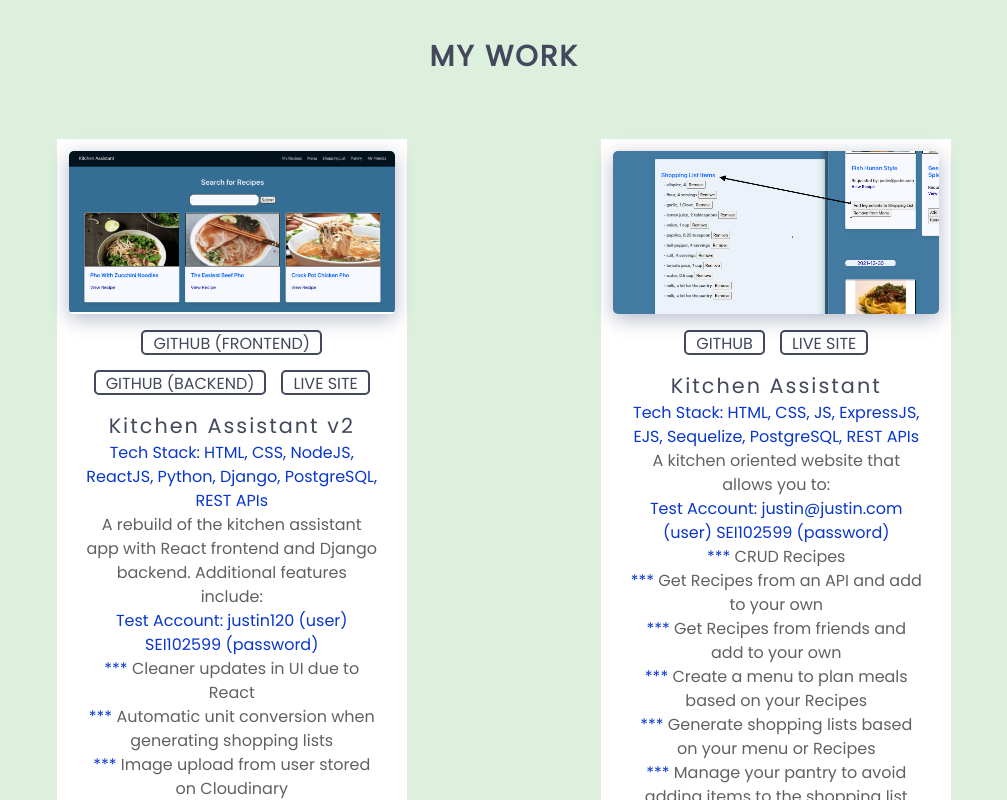
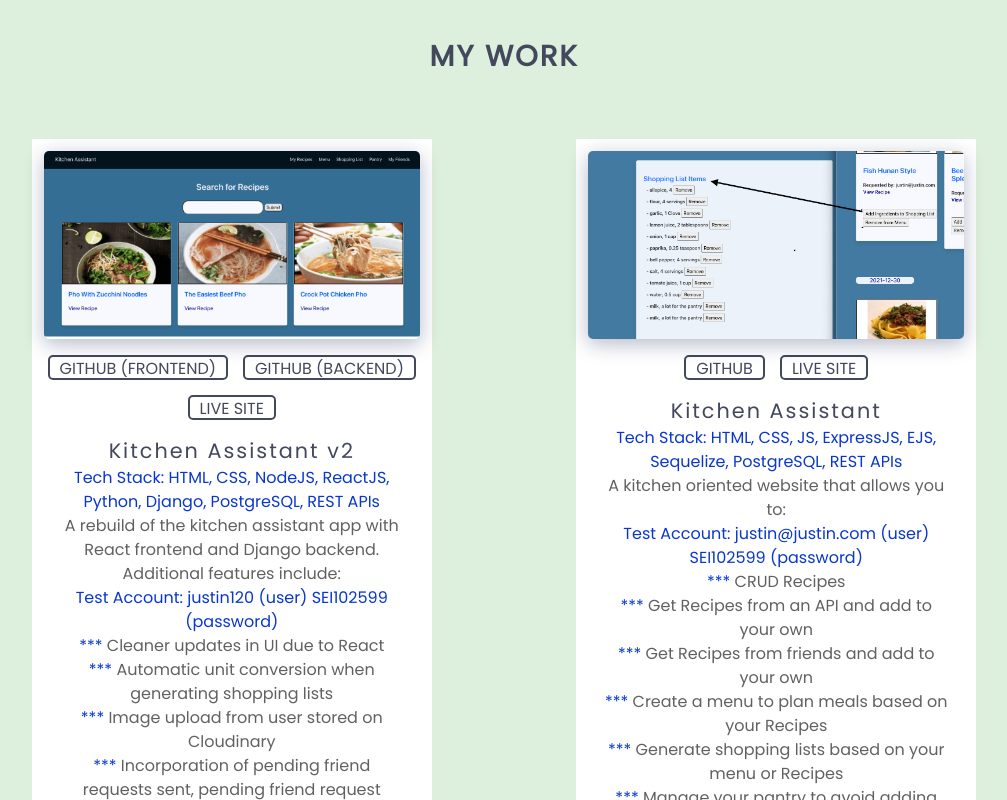
Before and after one commit to justinluu8235/portfolio, a React (Create React App) app: page / in a window 1280 px wide. Shown: the part 3080-3880 px from the top of the page, without its empty margins (136-1143 px from the left). Built offline with nearby package versions, Linux system fonts and the light colour scheme; some icons are missing.

Commit message:
project flex adjusted

```diff
--- a/src/components/home-page/Work.css
+++ b/src/components/home-page/Work.css
@@ -24,6 +24,13 @@
     background-color: white;
     flex-basis: 350px;
 }
+
+@media screen and (min-width: 1050px){
+    .column.is-3.work-container{
+        flex-basis: 400px;
+    }
+}
+
 
 .project-button-container{
     display: flex;
```
